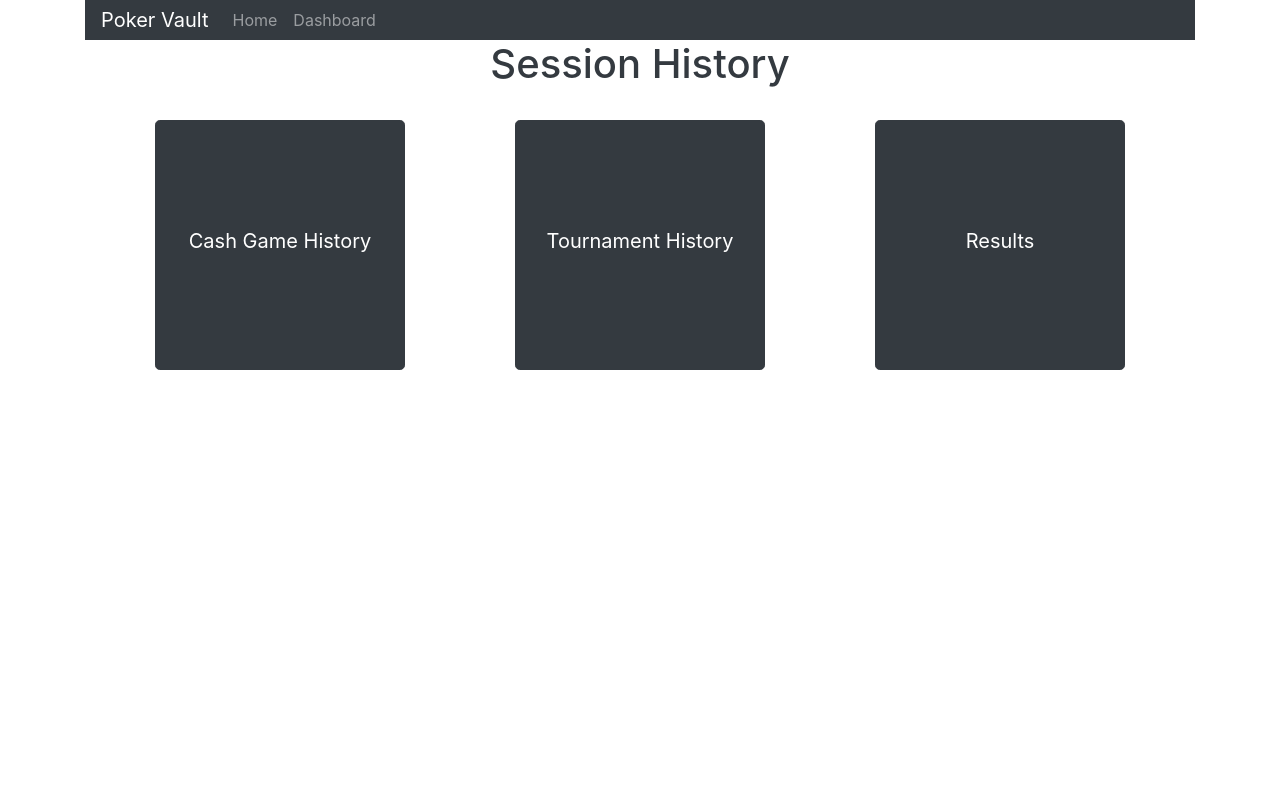
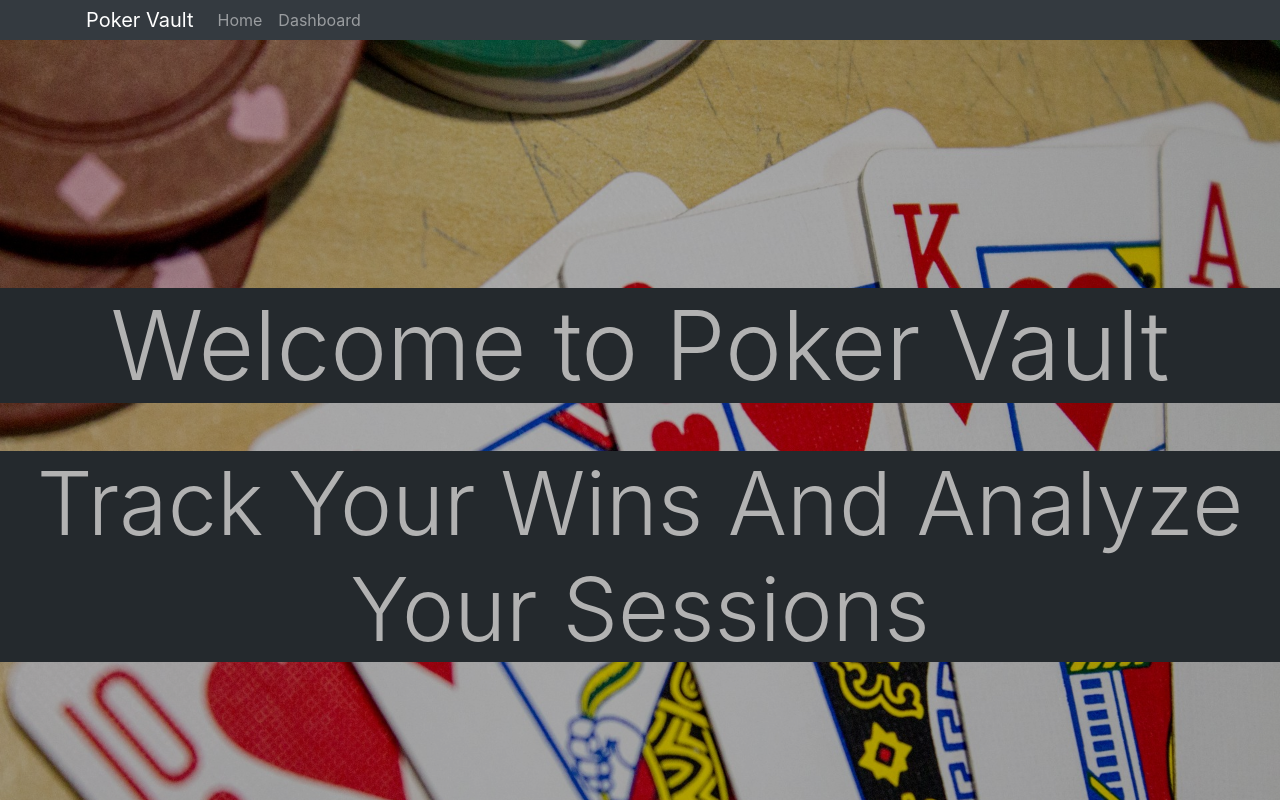
Before and after one commit to brenden720/poker-vault, a React app in the folder client/: page / in a window 1280 px wide. Shown: the top 800 px of the page. Built offline with nearby package versions, Linux system fonts and the light colour scheme.

Commit message:
Created home page

```diff
--- a/client/src/components/App.js
+++ b/client/src/components/App.js
@@ -2,6 +2,7 @@ import 'bootstrap/dist/css/bootstrap.css';
 
 import React from 'react';
 import { Router, Route, Switch } from 'react-router-dom';
+import Home from './pages/Home';
 import SessionHistoryFrontPage from './pages/SessionFrontPage';
 import SessionHistory from './pages/SessionHistory';
 import SessionHistoryForm from './pages/SessionHistoryForm';
@@ -11,12 +12,13 @@ import history from '../history';
 
 const App = () => {
   return (
-    <div className='ui container'>
+    <div>
       <Router history={history}>
         <div>
           <Header />
           <Switch>
-            <Route path='/' exact component={SessionHistoryFrontPage} />
+            <Route path='/' exact component={Home} />
+            <Route path='/sessions' exact component={SessionHistoryFrontPage} />
             <Route path='/sessions' exact component={SessionHistory} />
             <Route path='/sessions/new' exact component={SessionHistoryForm} />
             <Route path='/sessions/:id' exact component={SessionHistoryData} />
--- /dev/null
+++ b/client/src/components/pages/Home.css
@@ -0,0 +1,22 @@
+#home-section {
+  background: url('../../../public/rFlushHearts.jpg');
+  background-repeat: repeat;
+  background-size: cover;
+  background-attachment: fixed;
+  position: relative;
+  background-position: center;
+  min-height: 1400px;
+}
+
+#home-section .dark-overlay {
+  position: absolute;
+  top: 40;
+  left: auto;
+  width: 100%;
+  min-height: 1400px;
+  background-color: rgba(0, 0, 0, 0.3);
+}
+
+#home-section .home-inner {
+  padding-top: 200px;
+}
--- /dev/null
+++ b/client/src/components/pages/Home.js
@@ -0,0 +1,23 @@
+import React from 'react';
+import styles from './Home.css';
+
+class Home extends React.Component {
+  render() {
+    return (
+      <>
+        <header id='home-section'>
+          <div className='dark-overlay'></div>
+          <div className='home-inner container'></div>
+          <h1 className='text-center display-1 bg-dark text-white my-5'>
+            Welcome to Poker Vault
+          </h1>
+          <h2 className='text-center display-2 bg-dark text-white'>
+            Track Your Wins And Analyze <br /> Your Sessions
+          </h2>
+        </header>
+      </>
+    );
+  }
+}
+
+export default Home;
```
Also changed, not shown: client/public/d6059fd9a1273e6b1026d5076719f3cf.jpg (added), client/public/rFlushHearts.jpg (added).
